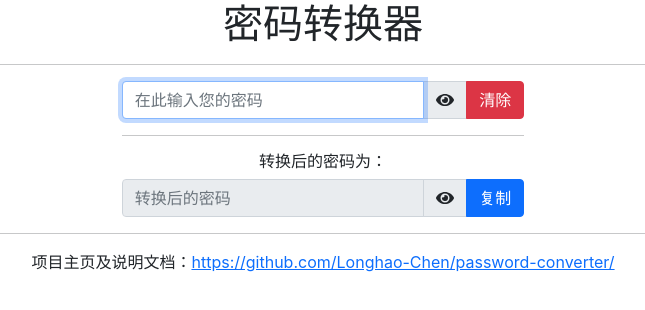
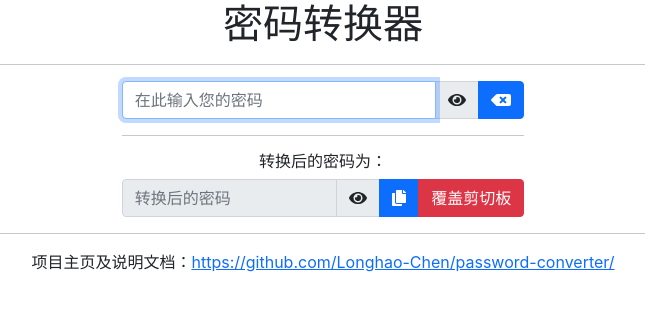
Before and after one commit to Longhao-Chen/password-converter, a React (Create React App) app: page / in a window 1280 px wide. Shown: the top 310 px of the page, without its empty margins (317-962 px from the left). Built offline with nearby package versions, Linux system fonts and the light colour scheme.

Commit message:
添加 覆盖剪切板功能 调整部分按键

```diff
--- a/src/App.js
+++ b/src/App.js
@@ -3,9 +3,10 @@ import React from 'react';
 import copy from 'copy-to-clipboard';
 import { Button, InputGroup } from 'react-bootstrap';
 import { FontAwesomeIcon } from '@fortawesome/react-fontawesome'
-import { faEye, faEyeSlash } from '@fortawesome/free-solid-svg-icons'
+import { faEye, faEyeSlash, faCopy, faBackspace } from '@fortawesome/free-solid-svg-icons'
 import Password from './Password';
 import Key from './Key';
+import cover_clipboard from './Security'
 
 class Main extends React.Component {
 	constructor(props) {
@@ -22,25 +23,20 @@ class Main extends React.Component {
 	handleChange(event) {
 		this.setState({
 			password: Password(event.target.value),
-			value: event.target.value,
-			copied: false
+			value: event.target.value
 		});
 	}
 
 	cleanPassword() {
 		this.setState({
 			value: '',
-			password: '',
-			copied: false
+			password: ''
 		});
 		this.inputRef.current.focus();
 	}
 
 	copyPassword() {
-		copy(this.state.password, {
-			message: ''
-		});
-		this.setState({ copied: true });
+		copy(this.state.password);
 		this.inputRef.current.focus();
 	}
 
@@ -72,7 +68,9 @@ class Main extends React.Component {
 						}
 					} icon={this.state.showInput ? faEyeSlash : faEye} />
 				</span>
-				<Button variant="danger" onClick={this.cleanPassword}>清除</Button>
+				<Button onClick={this.cleanPassword}>
+					<FontAwesomeIcon icon={faBackspace} />
+				</Button>
 			</InputGroup>
 			<hr />
 
@@ -91,7 +89,10 @@ class Main extends React.Component {
 						}
 					} icon={this.state.showOutput ? faEyeSlash : faEye} />
 				</span>
-				<Button onClick={this.copyPassword} >{this.state.copied ? "已复制" : "复制"}</Button>
+				<Button onClick={this.copyPassword}>
+					<FontAwesomeIcon icon={faCopy} />
+				</Button>
+				<Button variant="danger" onClick={cover_clipboard}>覆盖剪切板</Button>
 			</InputGroup>
 		</div>;
 	}
--- /dev/null
+++ b/src/Security.js
@@ -0,0 +1,26 @@
+import React from 'react';
+import copy from 'copy-to-clipboard';
+import Password from './Password';
+import Key from './Key';
+
+//得到随机的密码
+function RandomPassword() {
+	return Password(Math.random().toString());
+}
+
+//使用随机密码覆盖剪切板20次
+export async function cover_clipboard() {
+	for (var i = 0; i < 20; ++i) {
+		copy(RandomPassword());
+	}
+}
+
+function Security() {
+	return (
+		<div className="Security">
+			<Key keyName={"Delete"} ctrlKey={true} func={cover_clipboard} />	{/*Ctrl+Delete*/}
+		</div>
+	);
+}
+
+export default Security;
--- a/src/index.js
+++ b/src/index.js
@@ -2,11 +2,13 @@ import React from 'react';
 import ReactDOM from 'react-dom';
 import './index.css';
 import App from './App';
+import Security from './Security';
 import Footer from './Footer';
 
 ReactDOM.render(
 	<React.StrictMode>
 		<App />
+		<Security />
 		<Footer />
 	</React.StrictMode>,
 	document.getElementById('root')
```
Also changed, not shown: 1 other file (tests, documents, lock files or other folders).
